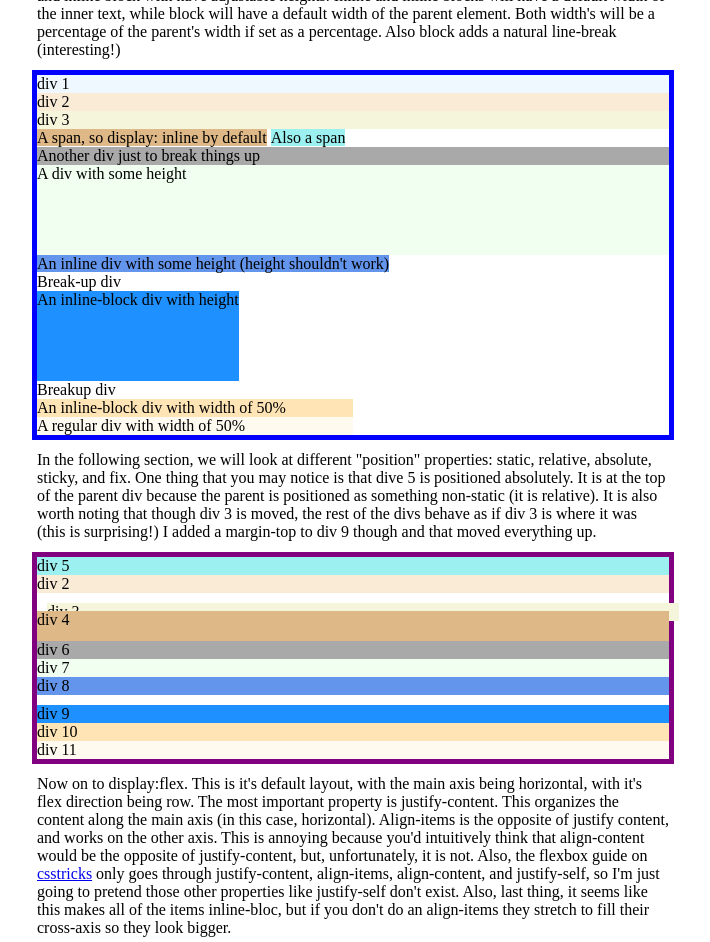
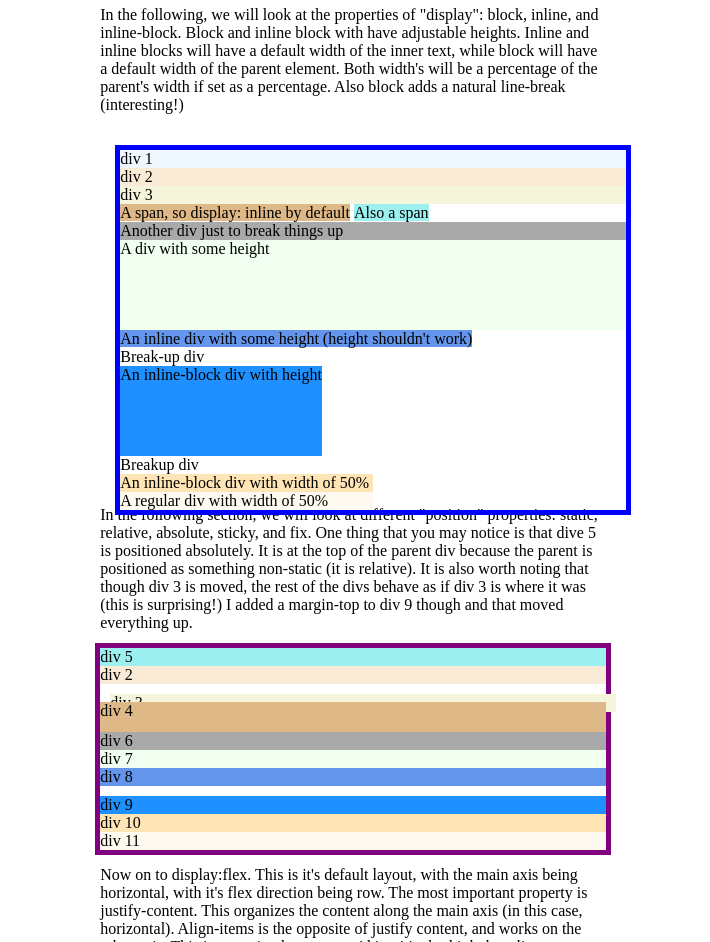
Before and after one commit to reedmacdonald/simplePositioning, a plain HTML site: page index.html in a window 1280 px wide. Shown: the part 97-1039 px from the top of the page, without its empty margins (287-997 px from the left). Drawn offline with Linux system fonts and the light colour scheme.

Commit message:
Cleaned up css code

```diff
--- a/styles.css
+++ b/styles.css
@@ -1,51 +1,70 @@
 .content {
-    width:50%;
+    width:40%;
     margin:auto;
 }
 
 .parentDiv {
     outline:5px solid blue;
+    position: relative;
+    top:20px;
+    left:20px;
 }
-.parentDiv .childOne {
+.childOne {
     background-color: aliceblue;
 }
-.parentDiv .childTwo {
+.childTwo {
     background-color: antiquewhite;
 }
-.parentDiv .childThree{
+.childThree{
     background-color: beige;
 }
-.parentDiv .childFour{
+.childFour{
     background-color:burlywood;
 }
+.childFive{
+    background-color:rgb(156, 240, 239);
+}
+.childSix{
+    background-color:darkgrey
+}
+.childSeven{
+    background-color:honeydew;
+}
+.childEight{
+    background-color:cornflowerblue;
+}
+.childNine{
+    background-color:dodgerblue;
+}
+.childTen{
+    background-color:moccasin;
+}
+.childEleven{
+    background-color:floralwhite;
+}
+
+
+
+
 .parentDiv .childFive{
-    background-color:rgb(156, 240, 239);
     display: inline
 }
-.parentDiv .childSix{
-    background-color:darkgrey
-}
 .parentDiv .childSeven{
-    background-color:honeydew;
     height:90px
 }
 .parentDiv .childEight{
-    background-color:cornflowerblue;
     height:90px;
     display: inline;
 }
 .parentDiv .childNine{
-    background-color:dodgerblue;
     height:90px;
     display: inline-block;
 }
 .parentDiv .childTen{
-    background-color:moccasin;
     width:50%;
     display: inline-block;
 }
 .parentDiv .childEleven{
-    background-color:floralwhite;
     width:50%;
     display: block;
 }
@@ -61,47 +80,22 @@
     outline:5px solid purple;
     position: relative;
 }
-.parentDivPosition .childOne {
-    background-color: aliceblue;
-}
-.parentDivPosition .childTwo {
-    background-color: antiquewhite;
-}
 .parentDivPosition .childThree{
-    background-color: beige;
     position:relative;
     top:10px;
     left:10px;
 }
 .parentDivPosition .childFour{
-    background-color:burlywood;
     position:relative;
     height:30px;
 }
 .parentDivPosition .childFive{
-    background-color:rgb(156, 240, 239);
     position:absolute;
     top:0;
     width:100%;
 }
-.parentDivPosition .childSix{
-    background-color:darkgrey
-}
-.parentDivPosition .childSeven{
-    background-color:honeydew;
-}
-.parentDivPosition .childEight{
-    background-color:cornflowerblue;
-}
 .parentDivPosition .childNine{
-    background-color:dodgerblue;
     margin-top:10px;
-}
-.parentDivPosition .childTen{
-    background-color:moccasin;
-}
-.parentDivPosition .childEleven{
-    background-color:floralwhite;
 }
 
 
@@ -113,23 +107,11 @@
     align-items: center;
 }
 .parentDivFlexOne .childOne {
-    background-color: aliceblue;
     height:20px;
 }
 .parentDivFlexOne .childTwo {
-    background-color: antiquewhite;
     height:30px;
 }
-.parentDivFlexOne .childThree{
-    background-color: rgb(166, 166, 118);
-}
-.parentDivFlexOne .childFour{
-    background-color:burlywood;
-}
-.parentDivFlexOne .childFive{
-    background-color:rgb(156, 240, 239);
-}
-
 .parentDivFlexTwo {
     outline:5px solid black;
     display:flex;
@@ -139,18 +121,5 @@
     align-items: flex-end;
 }
 .parentDivFlexTwo .childOne {
-    background-color: aliceblue;
     width:60px;
 }
-.parentDivFlexTwo .childTwo {
-    background-color: antiquewhite;
-}
-.parentDivFlexTwo .childThree{
-    background-color: rgb(166, 166, 118);
-}
-.parentDivFlexTwo .childFour{
-    background-color:burlywood;
-}
-.parentDivFlexTwo .childFive{
-    background-color:rgb(156, 240, 239);
-}
```
